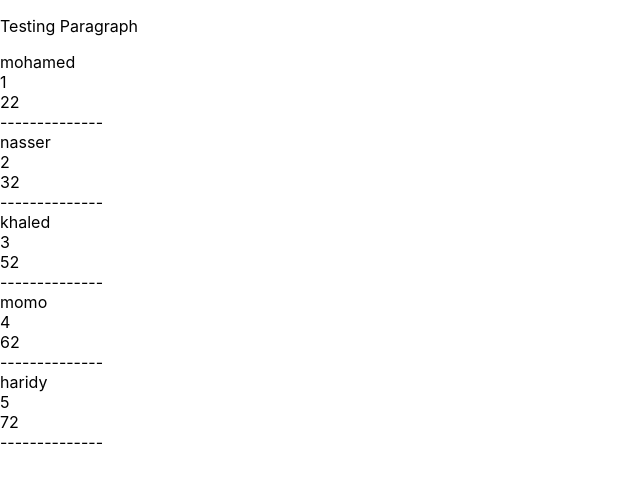
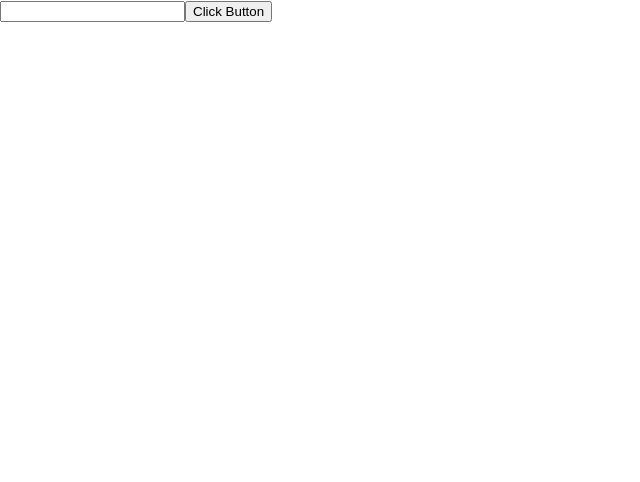
Before and after one commit to mharidy/React, a React (Create React App) app in the folder react-app/: page / in a window 1280 px wide. Shown: the top 482 px of the page, without its empty margins (0-640 px from the left). Built offline with nearby package versions, Linux system fonts and the light colour scheme.

Commit message:
React-1 - init. Form and handle text field change

```diff
--- a/react-app/src/App.js
+++ b/react-app/src/App.js
@@ -6,19 +6,31 @@ import Item from "./components/Items"
 
 class App extends Component {
   state = {
-    items: [
-      { id: "1", name: "mohamed", age: "22" },
-      { id: "2", name: "nasser", age: "32" },
-      { id: "3", name: "khaled", age: "52" },
-      { id: "4", name: "momo", age: "62" },
-      { id: "5", name: "haridy", age: "72" }
-    ]
+    name: ""
   }
+
+  //Function to handle text change
+  handelInputChange = (e) => {
+    this.setState({
+      name: e.target.value
+    })
+  }
+
+  //Function to handle Form submit
+  handleSubmitForm = (e) => {
+    e.preventDefault();
+    { console.log(this.state.name) }
+  }
+
   // Render the Components
   render() {
     return (
       <div className="App">
-        <Item items={this.state.items} />
+        <form onSubmit={this.handleSubmitForm}>
+          <input type="text" onChange={this.handelInputChange} />
+          <button> Click Button</button>
+        </form>
+        {this.state.name}
 
 
       </div>
```
